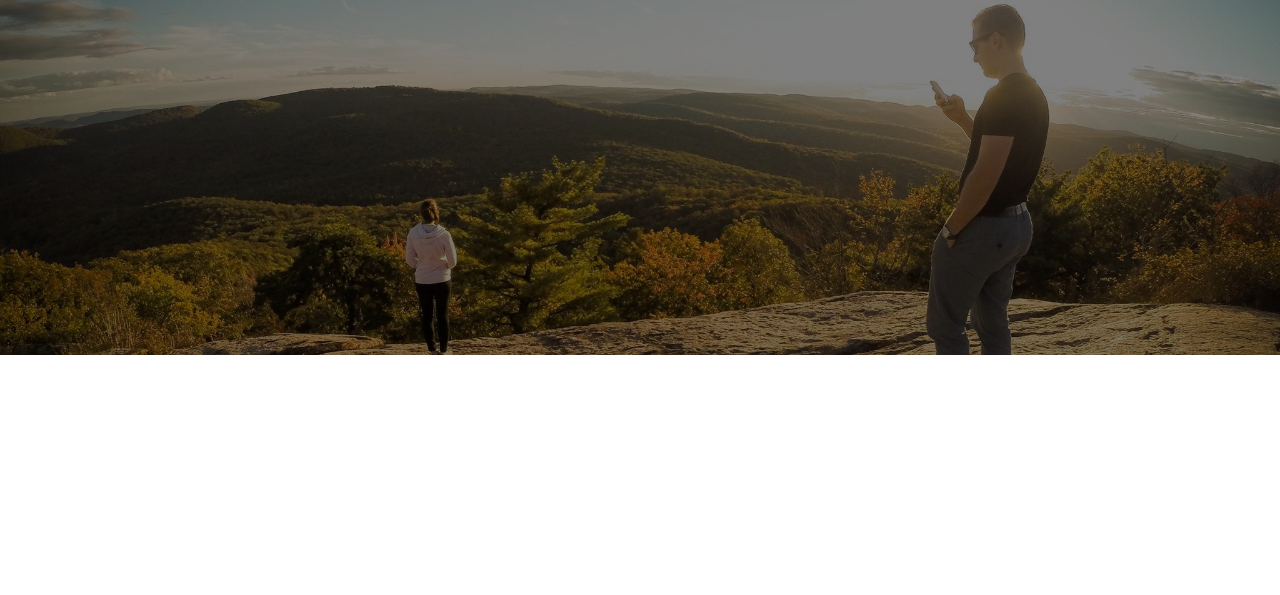
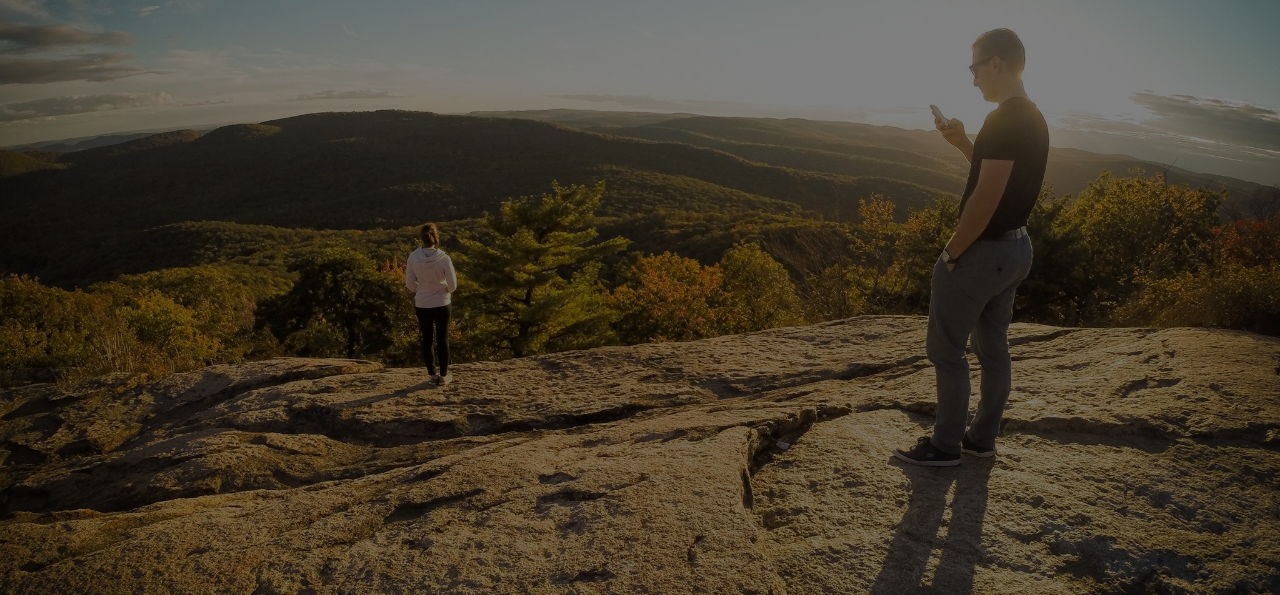
Before and after one commit to dmitriyklyuzov/dmitriyklyuzov2.github.io, a plain HTML site: page index.html in a window 1280 px wide. Shown: the part 205-800 px from the top of the page. Drawn offline with nearby package versions, Linux system fonts and the light colour scheme.

Commit message:
change height to 100vh

```diff
--- a/css/styles.css
+++ b/css/styles.css
@@ -2,7 +2,7 @@ body{
 	color:white;
 }
 .main-content{
-	min-height: 70%;
+	min-height: 100vh;
 	background: #fff;
 	background-position: center 10%;
 	background-image: linear-gradient(rgba(0, 0, 0, 0.5), rgba(0, 0, 0, 0.5)), url('img/jumbotron/pantheon.jpg');
```
